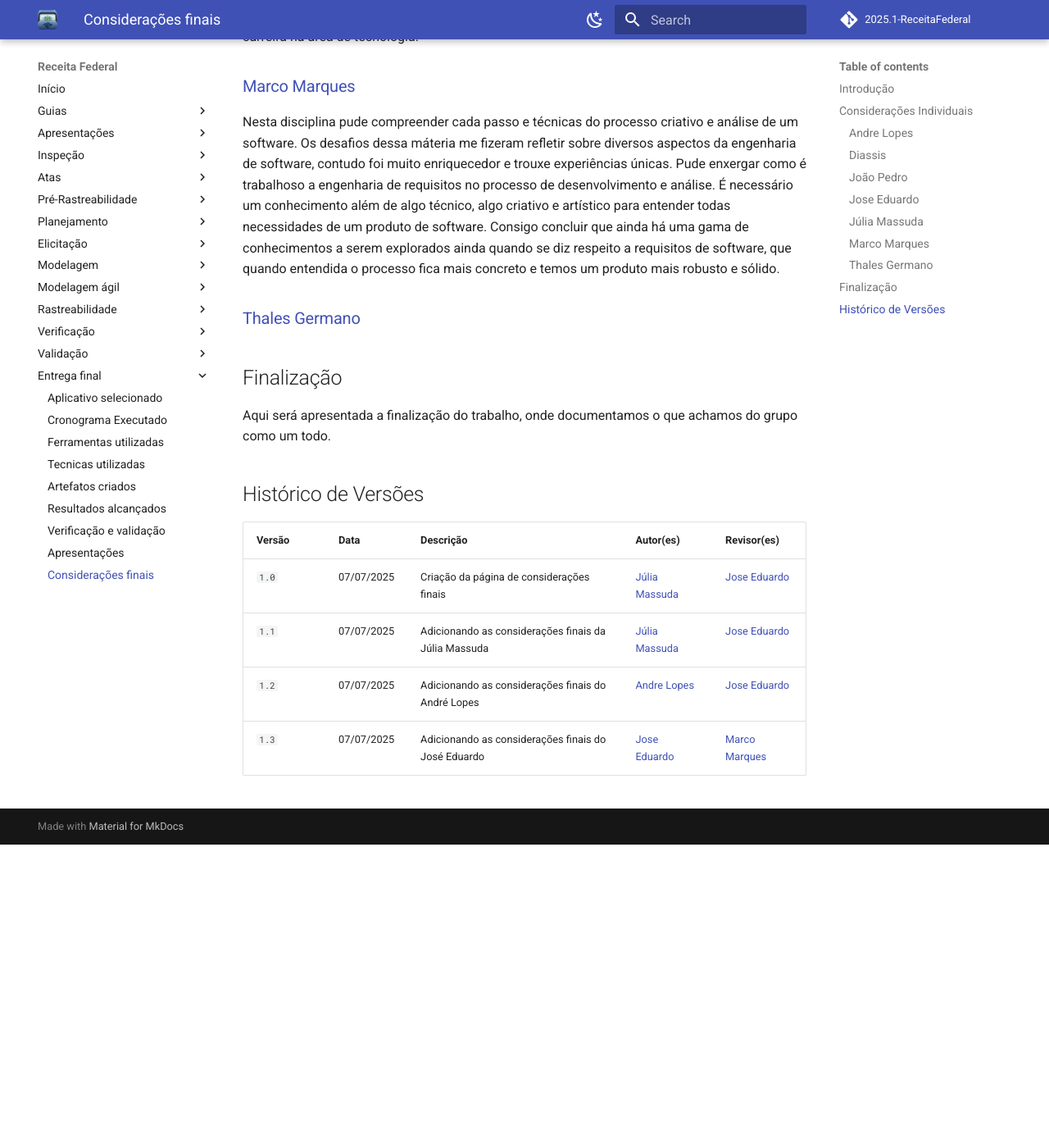
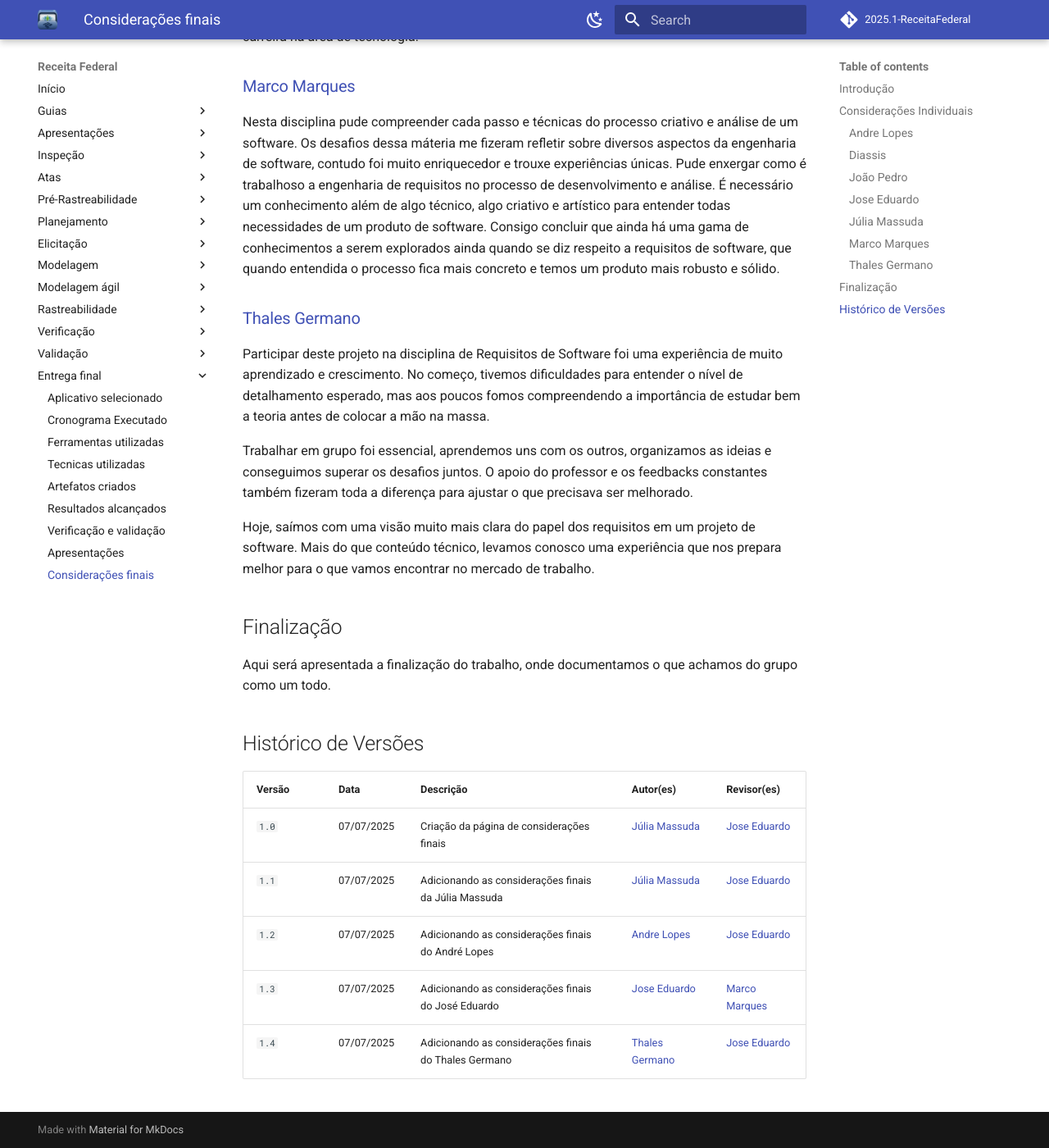
Before and after one commit to Requisitos-de-Software/2025.1-Meu-INSS, an MkDocs documentation site: the page built from docs/entrega-final/consideracoes-finais.md, in a window 1280 px wide and 1400 px high, scrolled down 1703 px. Shown: the whole window at 82% size. Built offline with MkDocs 1.6.1 and Material for MkDocs 9.7.7, drawn with Linux system fonts in a browser that asks for light colours; comment, search, counter and statistics services are not loaded; before the commit the page ends 2733 px from its top, so only the background shows below that.

Commit message:
adicionando consideracao final

```diff
--- a/docs/entrega-final/consideracoes-finais.md
+++ b/docs/entrega-final/consideracoes-finais.md
@@ -40,6 +40,11 @@ A experiência de trabalhar neste projeto de Requisitos de Software foi enriquec
 Nesta disciplina pude compreender cada passo e técnicas do processo criativo e análise de um software. Os desafios dessa máteria me fizeram refletir sobre diversos aspectos da engenharia de software, contudo foi muito enriquecedor e trouxe experiências únicas. Pude enxergar como é trabalhoso a engenharia de requisitos no processo de desenvolvimento e análise. É necessário um conhecimento além de algo técnico, algo criativo e artístico para entender todas necessidades de um produto de software. Consigo concluir que ainda há uma gama de conhecimentos a serem explorados ainda quando se diz respeito a requisitos de software, que quando entendida o processo fica mais concreto e temos um produto mais robusto e sólido.
 
 ### [Thales Germano](https://github.com/thalesgvl)
+Participar deste projeto na disciplina de Requisitos de Software foi uma experiência de muito aprendizado e crescimento. No começo, tivemos dificuldades para entender o nível de detalhamento esperado, mas aos poucos fomos compreendendo a importância de estudar bem a teoria antes de colocar a mão na massa.
+
+Trabalhar em grupo foi essencial, aprendemos uns com os outros, organizamos as ideias e conseguimos superar os desafios juntos. O apoio do professor e os feedbacks constantes também fizeram toda a diferença para ajustar o que precisava ser melhorado.
+
+Hoje, saímos com uma visão muito mais clara do papel dos requisitos em um projeto de software. Mais do que conteúdo técnico, levamos conosco uma experiência que nos prepara melhor para o que vamos encontrar no mercado de trabalho.
 
 ## Finalização
 
@@ -53,3 +58,4 @@ Aqui será apresentada a finalização do trabalho, onde documentamos o que acha
 | `1.1` | 07/07/2025 | Adicionando as considerações finais da Júlia Massuda | [Júlia Massuda](https://github.com/JuliaReis18) | [Jose Eduardo](https://github.com/jevprado) |
 | `1.2` | 07/07/2025 | Adicionando as considerações finais do André Lopes | [Andre Lopes](https://github.com/andrewslopes) | [Jose Eduardo](https://github.com/jevprado) |
 | `1.3` | 07/07/2025 | Adicionando as considerações finais do José Eduardo | [Jose Eduardo](https://github.com/jevprado) | [Marco Marques](https://github.com/marcomarquesdc) |
+| `1.4` | 07/07/2025 | Adicionando as considerações finais do Thales Germano | [Thales Germano](https://github.com/thalesgvl) |  [Jose Eduardo](https://github.com/jevprado)|
```
